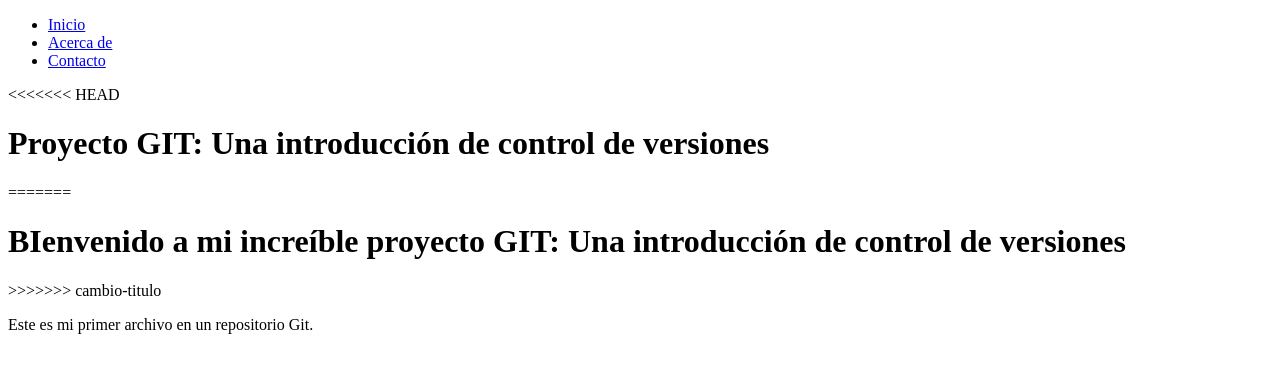
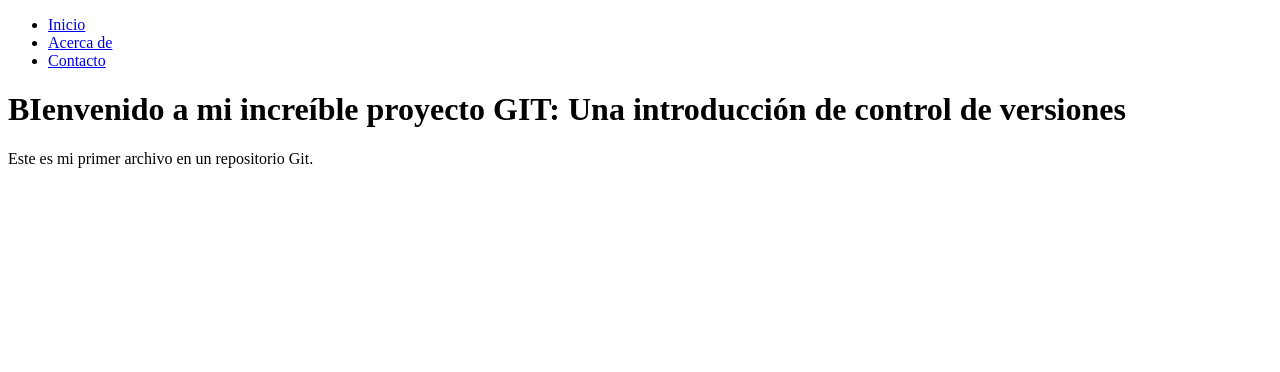
Before and after one commit to Huan-xe/newRepository, a plain HTML site: page index.html in a window 1280 px wide. Drawn offline with Linux system fonts and the light colour scheme.

Commit message:
Resolver conflicto en el título

```diff
--- a/index.html
+++ b/index.html
@@ -13,11 +13,7 @@
             <li><a href="#contact">Contacto</a></li>
         </ul>
     </nav>
-<<<<<<< HEAD
-    <h1>Proyecto GIT: Una introducción de control de versiones</h1>
-=======
     <h1>BIenvenido a mi increíble proyecto GIT: Una introducción de control de versiones</h1>
->>>>>>> cambio-titulo
     <p>Este es mi primer archivo en un repositorio Git.</p>
 </body>
 </html>
```
